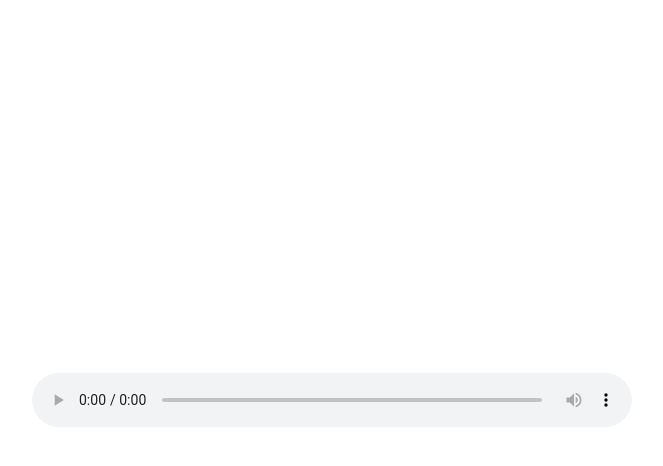
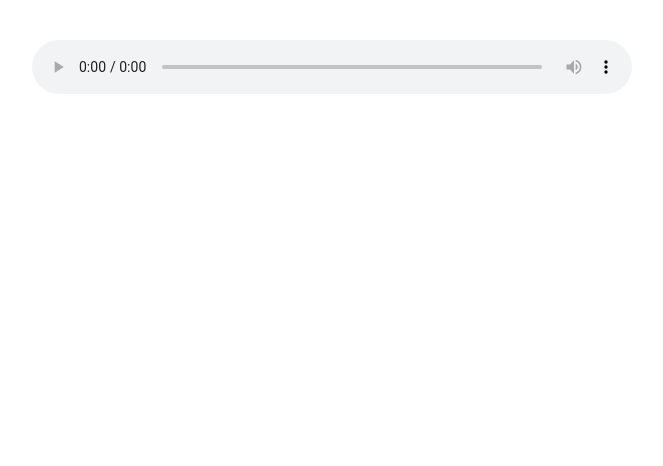
Before and after one commit to Grecia212/Reproductor-audio-V2, a plain HTML site: page index.html in a window 1280 px wide. Shown: the whole page, without its empty margins (308-971 px from the left). Drawn offline with Linux system fonts and the light colour scheme.

Commit message:
Update index.html

```diff
--- a/index.html
+++ b/index.html
@@ -9,9 +9,10 @@
       margin: 0;
       background-color: #fff;
       display: flex;
-      justify-content: center;
-      align-items: center;
+      justify-content: center; /* Centra horizontalmente */
+      align-items: flex-start; /* Alinea arriba */
       height: 100vh;
+      padding-top: 40px; /* Espacio desde arriba */
     }
     audio {
       width: 90%;
```
